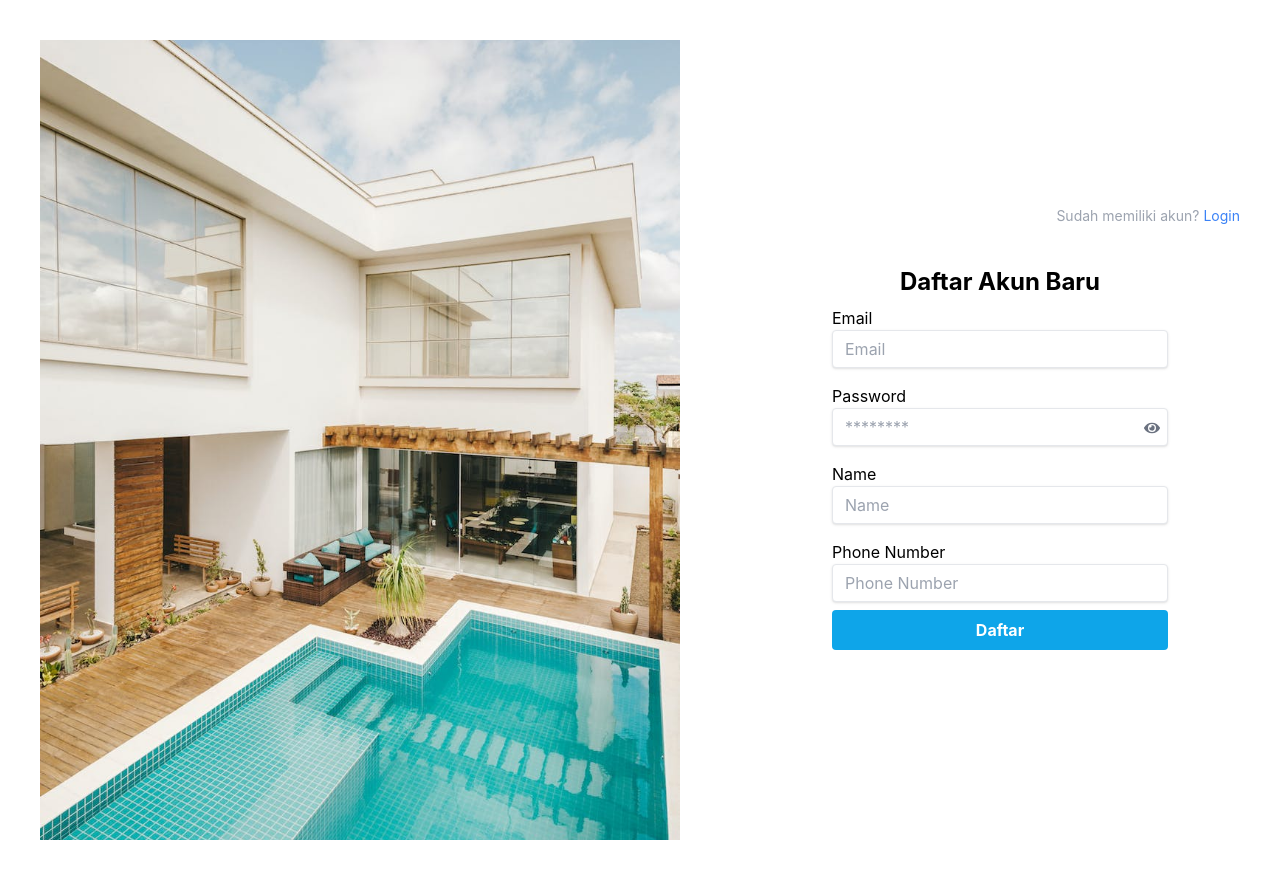
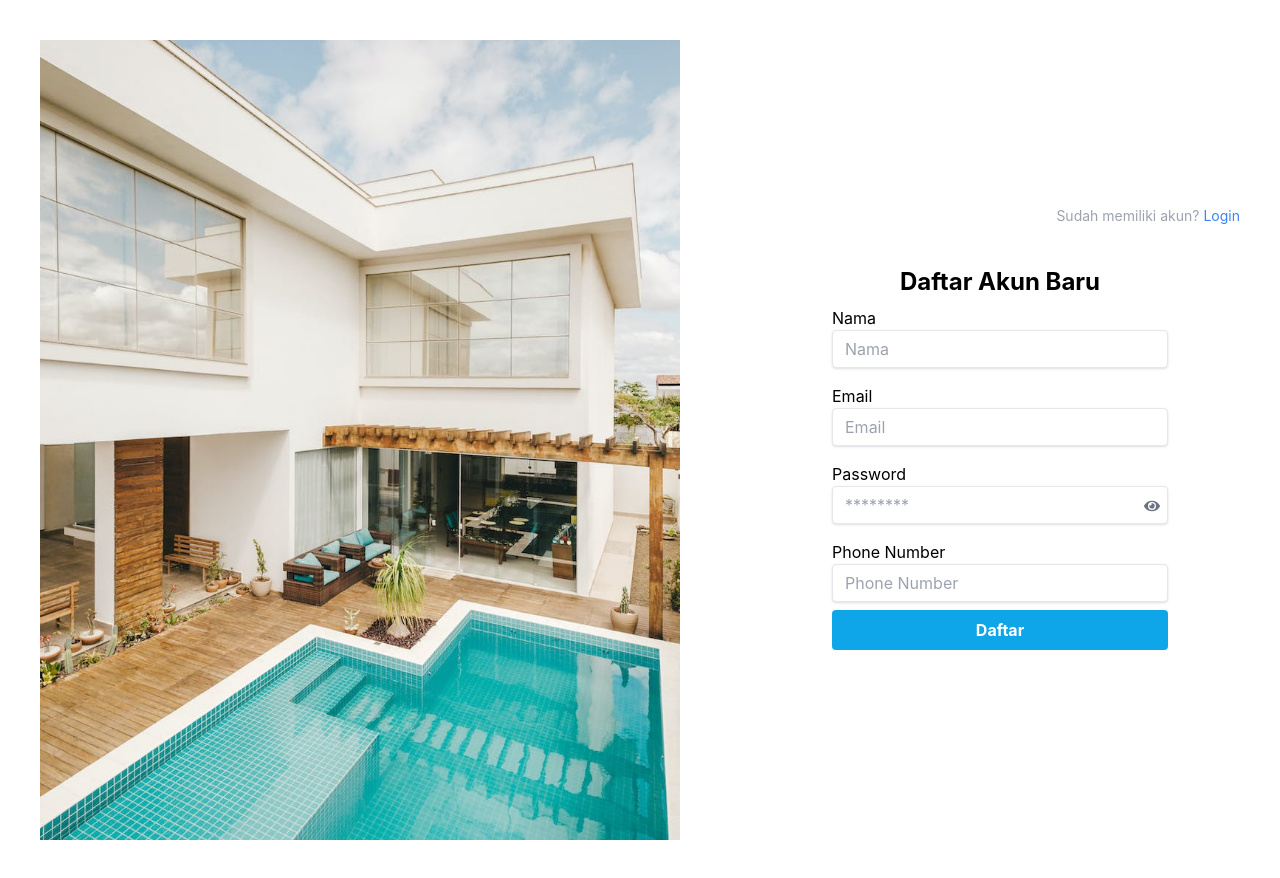
Before and after one commit to IMMERSIVE-AIRBNB-APP-PROJECT-GROUP-5/IMMERSIVE-AIRBNB-APP-PROJECT-FRONTEND, a React (Vite) app: page /Signup in a window 1280 px wide. Shown: the top 878 px of the page. Built offline with nearby package versions, Linux system fonts and the light colour scheme.

Commit message:
edit edit

```diff
--- a/src/axios/API.tsx
+++ b/src/axios/API.tsx
@@ -11,8 +11,8 @@ interface HomeStayData {
 interface API {
   Login: (email: string, password: string) => Promise<AxiosResponse<any, any>>;
   SignUp: (
-    name: string,
-    phoneNumber: string,
+    nama: string,
+    phone: string,
     email: string,
     password: string
   ) => Promise<AxiosResponse<any, any>>;
@@ -21,7 +21,7 @@ interface API {
 }
 
 const instance = axios.create({
-  baseURL: `https://app.swaggerhub.com/apis-docs/khadafirain/AIR_BNB_APP/1.0.0`,
+  baseURL: `http://35.193.64.69`,
 });
 
 const API: API = {
@@ -34,15 +34,15 @@ const API: API = {
         password,
       },
     }),
-  SignUp: (name, phoneNumber, email, password) =>
+  SignUp: (nama, email, password, phone) =>
     instance({
       method: "POST",
-      url: "/signup",
+      url: "/register",
       data: {
-        name,
-        phoneNumber,
+        nama,
         email,
         password,
+        phone,
       },
     }),
   submitHomeStay: (data) =>
--- a/src/components/Card.tsx
+++ b/src/components/Card.tsx
@@ -42,7 +42,7 @@ const Card: React.FC<CardProps> = () => {
         <img src={homeStayData.image} alt="Gambar Villa" />
       </figure>
       <div className="card-body grid grid-cols-2 items-center">
-        <h2 className="card-title">{homeStayData.name}</h2>
+        <h2 className="card-title">{homeStayData.homestay}</h2>
         <div className="flex items-center justify-end">
           <span className="text-yellow-500 font-semibold">
             {homeStayData.rating}
--- a/src/pages/Signup.tsx
+++ b/src/pages/Signup.tsx
@@ -8,9 +8,9 @@ import loginImg from "../assets/fotosamping.jpeg";
 import API from "../axios/API";
 
 const schema = Yup.object({
+  nama: Yup.string().required("Name required"),
   email: Yup.string().required("Email required"),
   password: Yup.string().required("Password required"),
-  name: Yup.string().required("Name required"),
   phone: Yup.string().required("Phone number required"),
 });
 
@@ -19,9 +19,9 @@ const Signup: React.FC = () => {
   const [showPassword, setShowPassword] = useState(false);
   const formik = useFormik({
     initialValues: {
+      nama: "",
       email: "",
       password: "",
-      name: "",
       phone: "",
     },
     validationSchema: schema,
@@ -34,13 +34,23 @@ const Signup: React.FC = () => {
     const user = {
       email: formik.values.email,
       password: formik.values.password,
-      name: formik.values.name,
+      nama: formik.values.nama,
       phone: formik.values.phone,
     };
 
+    console.log(user.nama);
+    console.log(user.email);
+    console.log(user.password);
+    console.log(user.phone);
+
     try {
       // Panggil API Sign Up
-      const response = await API.SignUp(user);
+      const response = await API.SignUp(
+        user.nama,
+        user.email,
+        user.password,
+        user.phone
+      );
       console.log(response.data);
 
       // Navigate ke halaman dashboard
@@ -88,6 +98,19 @@ const Signup: React.FC = () => {
             Daftar Akun Baru
           </h3>
           <div className="flex flex-col text-black py-2">
+            <label>Nama</label>
+            <input
+              value={formik.values.nama}
+              onChange={formik.handleChange}
+              className={`shadow appearance-none border rounded w-full py-2 px-3 text-gray-700 bg-gray-200 leading-tight focus:outline-none focus:shadow-outline ${
+                formik.values.nama === "" ? "bg-white" : ""
+              }`}
+              id="nama"
+              type="text"
+              placeholder="Nama"
+            />
+          </div>
+          <div className="flex flex-col text-black py-2">
             <label>Email</label>
             <input
               value={formik.values.email}
@@ -123,19 +146,6 @@ const Signup: React.FC = () => {
             </div>
           </div>
           <div className="flex flex-col text-black py-2">
-            <label>Name</label>
-            <input
-              value={formik.values.name}
-              onChange={formik.handleChange}
-              className={`shadow appearance-none border rounded w-full py-2 px-3 text-gray-700 bg-gray-200 leading-tight focus:outline-none focus:shadow-outline ${
-                formik.values.name === "" ? "bg-white" : ""
-              }`}
-              id="name"
-              type="text"
-              placeholder="Name"
-            />
-          </div>
-          <div className="flex flex-col text-black py-2">
             <label>Phone Number</label>
             <input
               value={formik.values.phone}
--- a/src/pages/Validasi.tsx
+++ b/src/pages/Validasi.tsx
@@ -8,7 +8,7 @@ import Navbar from "../components/Navbar";
 import Footer from "../components/Footer";
 
 const schema = Yup.object().shape({
-  image: Yup.mixed().required("Image is required"),
+  image: Yup.mixed().nullable().required("Image is required"),
 });
 
 const Validasi = () => {
@@ -20,31 +20,38 @@ const Validasi = () => {
     validationSchema: schema,
     onSubmit: async (values) => {
       const formData = new FormData();
-      formData.append("image", values.image);
+
+      if (values.image !== null) {
+        formData.append("image", values.image);
+      }
 
       try {
-        // Send form data to the API
-        const response = await axios.post("API_URL", formData, {
-          headers: {
-            "Content-Type": "multipart/form-data",
-          },
-        });
+        // Kirim data form ke API
+        const response = await axios.post(
+          "http://35.193.64.69/users/validate",
+          formData,
+          {
+            headers: {
+              "Content-Type": "multipart/form-data",
+            },
+          }
+        );
 
         console.log(response.data);
 
-        // Display success notification
+        // Tampilkan notifikasi sukses
         Swal.fire(
           "Upload Success",
           "Image uploaded successfully.",
           "success"
         ).then(() => {
-          // Navigate to the Sewakan page
+          // Arahkan ke halaman Sewakan
           navigate("/Sewakan");
         });
       } catch (error) {
         console.error(error);
 
-        // Display error notification
+        // Tampilkan notifikasi error
         Swal.fire(
           "Upload Error",
           "An error occurred while uploading the image.",
```
